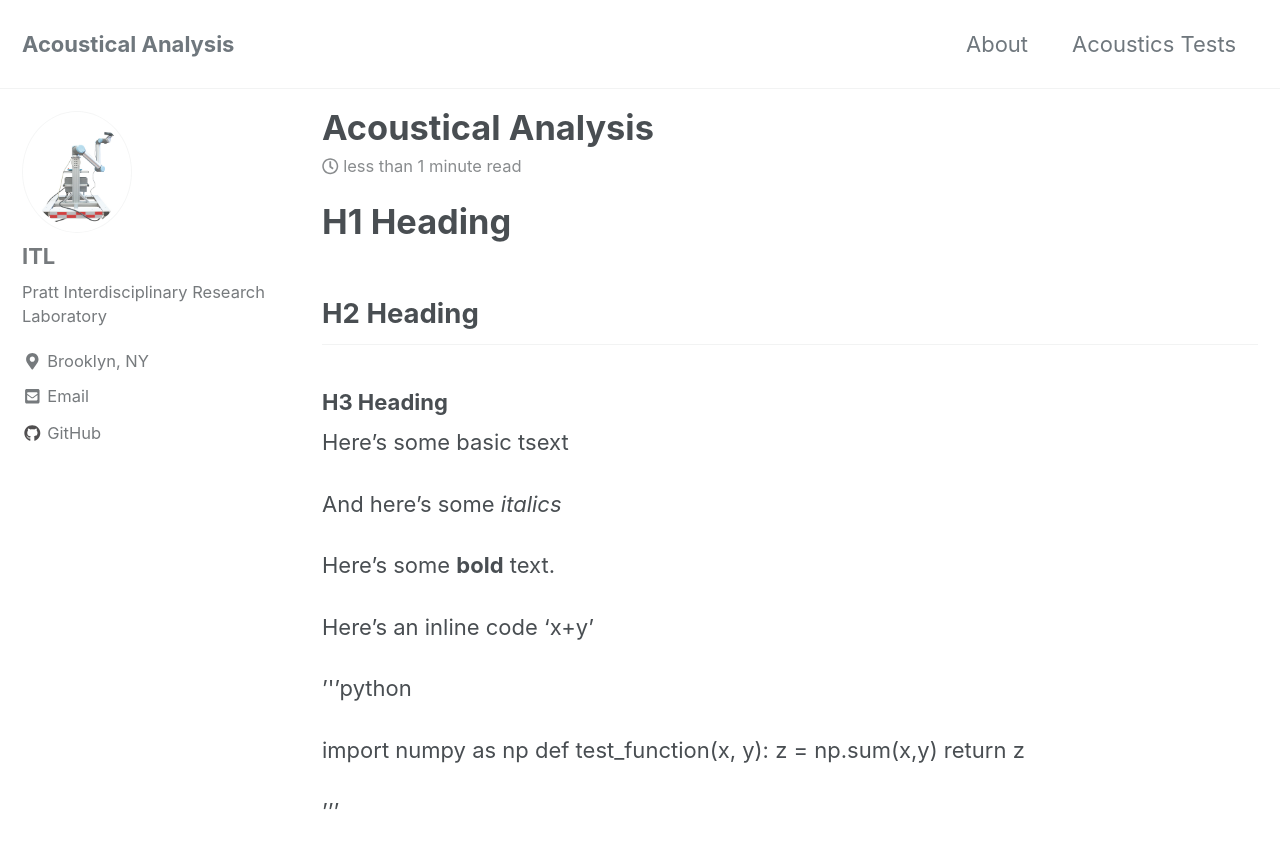
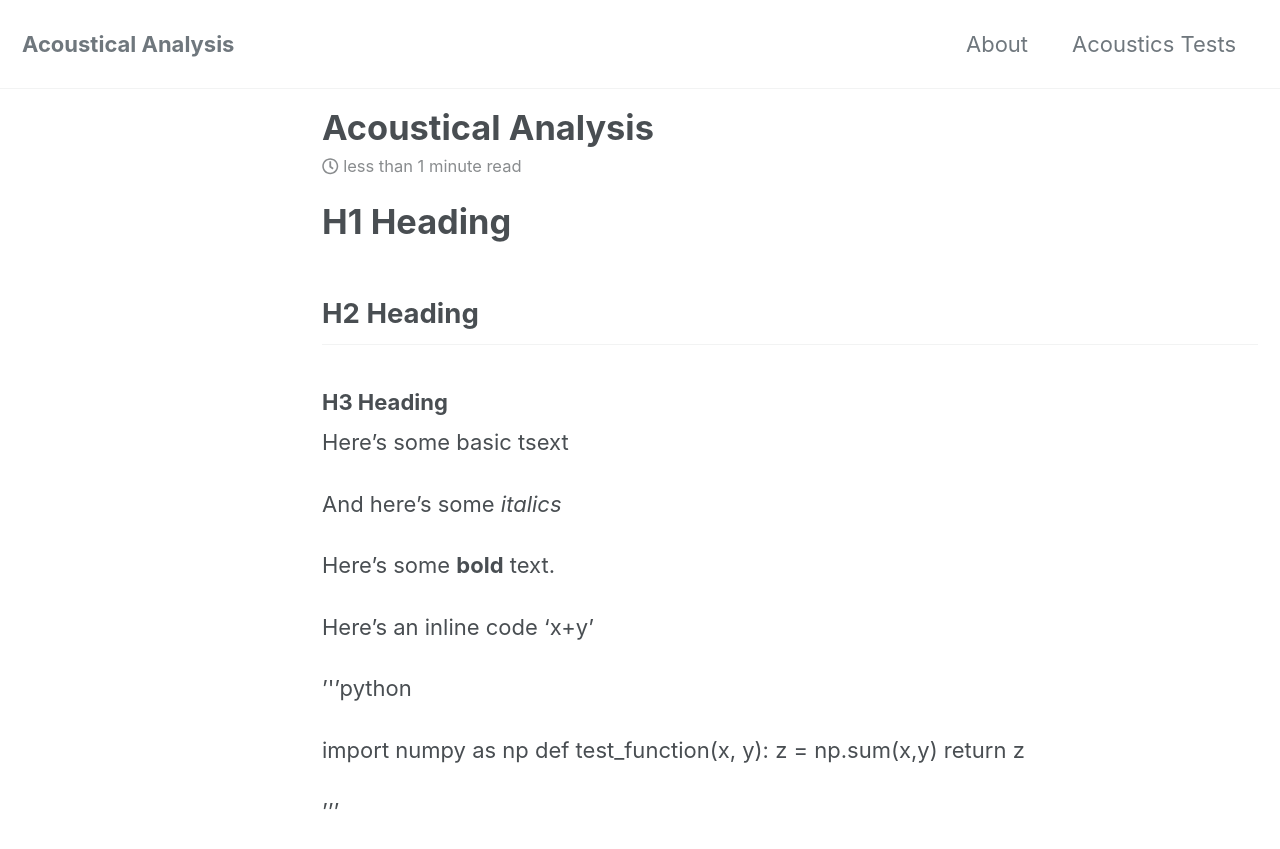
Before and after one commit to tedngai/itldatafactory, a Jekyll site: the page built from _posts/2019-02-12-acousanalysis.md, in a window 1280 px wide and 900 px high. Shown: the top 849 px of the window. Built offline with Jekyll 4.4.1, drawn with Linux system fonts in a browser that asks for light colours; cached includes are drawn as plain includes; some of the changed lines change nothing that is shown.

Commit message:
new edit

```diff
--- a/_config.yml
+++ b/_config.yml
@@ -288,7 +288,7 @@ defaults:
       type: posts
     values:
       layout: single
-      author_profile: true
+      author_profile: false
       read_time: true
       comments: # true
       share: true
```
